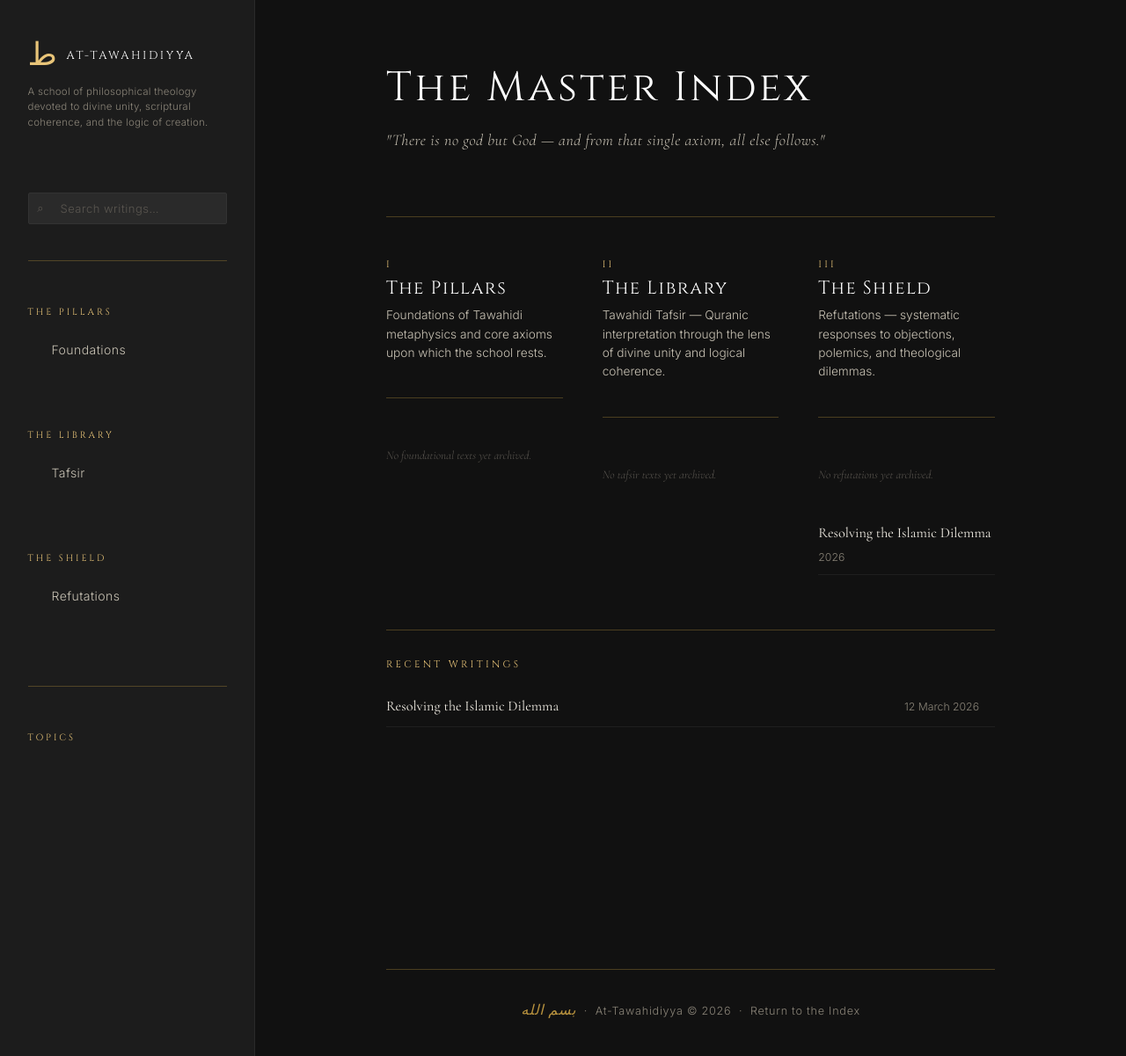
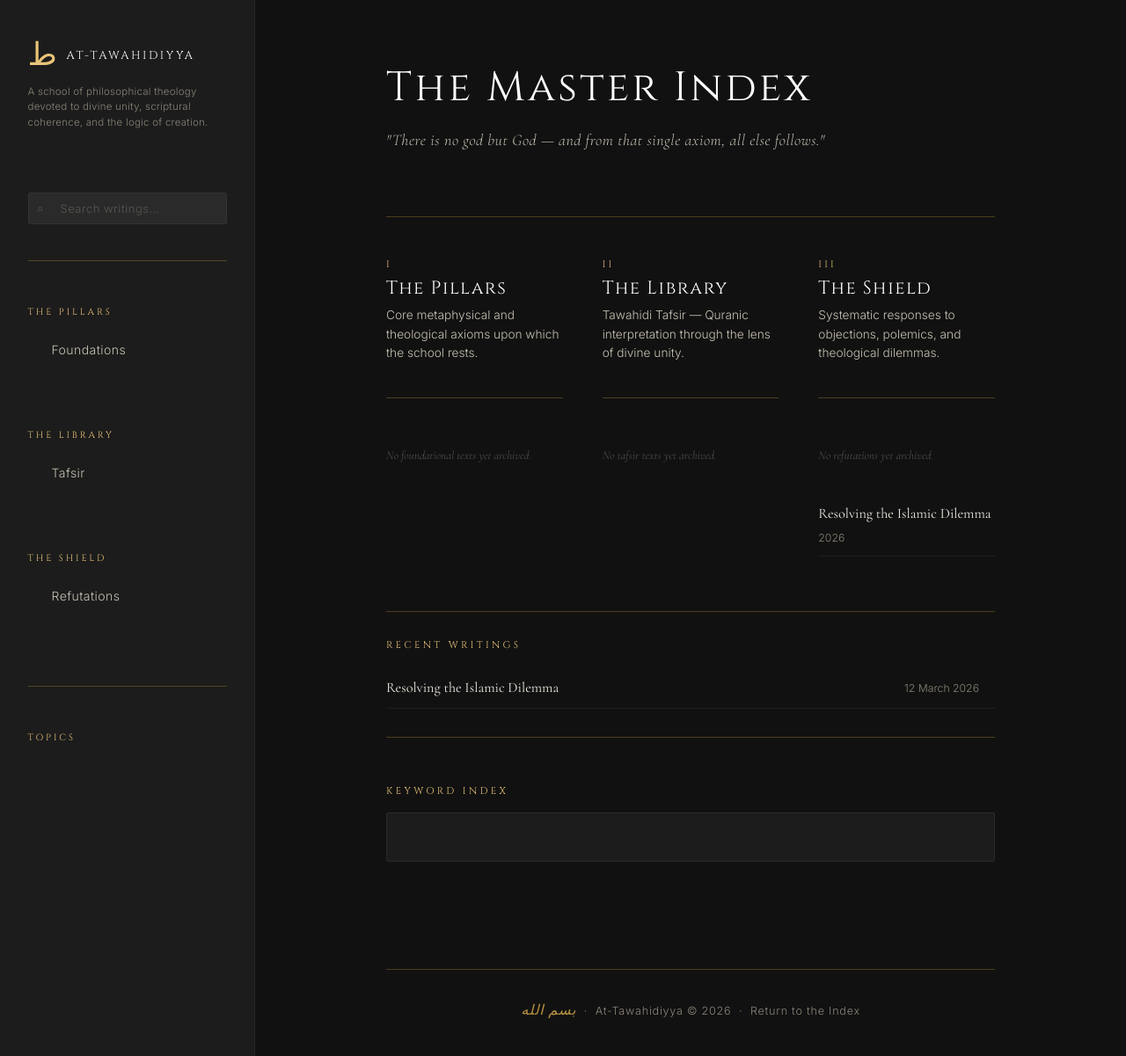
Before and after one commit to Tawhidi-Suleyman/Al-Tawhidiyya, a Jekyll site: the page built from index.md, in a window 1280 px wide and 1201 px high. Shown: the whole window at 88% size. Built offline with Jekyll 4.4.1, drawn with Linux system fonts in a browser that asks for light colours; comment, search, counter and statistics services are not loaded.

Commit message:
Update index.md

```diff
--- a/index.md
+++ b/index.md
@@ -14,12 +14,11 @@ title: "The Master Index"
 
 <div class="master-index">
 
-  <!-- COLUMN I: THE PILLARS -->
   <section class="index-column" id="foundations">
     <div class="column-header">
       <span class="column-numeral">I</span>
       <h2 class="column-title">The Pillars</h2>
-      <p class="column-subtitle">Foundations of Tawahidi metaphysics and core axioms upon which the school rests.</p>
+      <p class="column-subtitle">Core metaphysical and theological axioms upon which the school rests.</p>
     </div>
     <hr class="gold-rule" />
     <ul class="index-list">
@@ -32,25 +31,21 @@ title: "The Master Index"
       <li class="empty-notice">No foundational texts yet archived.</li>
       {% endfor %}
     </ul>
-    {% assign foundation_posts = site.categories.foundation %}
-    {% if foundation_posts.size > 0 %}
+    {% assign fp = site.categories.foundation %}
+    {% if fp.size > 0 %}
     <ul class="index-list">
-      {% for post in foundation_posts %}
-      <li>
-        <a href="{{ post.url | relative_url }}">{{ post.title }}</a>
-        <time>{{ post.date | date: "%Y" }}</time>
-      </li>
+      {% for post in fp %}
+      <li><a href="{{ post.url | relative_url }}">{{ post.title }}</a><time>{{ post.date | date: "%Y" }}</time></li>
       {% endfor %}
     </ul>
     {% endif %}
   </section>
 
-  <!-- COLUMN II: THE LIBRARY -->
   <section class="index-column" id="tafsir">
     <div class="column-header">
       <span class="column-numeral">II</span>
       <h2 class="column-title">The Library</h2>
-      <p class="column-subtitle">Tawahidi Tafsir — Quranic interpretation through the lens of divine unity and logical coherence.</p>
+      <p class="column-subtitle">Tawahidi Tafsir — Quranic interpretation through the lens of divine unity.</p>
     </div>
     <hr class="gold-rule" />
     <ul class="index-list">
@@ -63,25 +58,21 @@ title: "The Master Index"
       <li class="empty-notice">No tafsir texts yet archived.</li>
       {% endfor %}
     </ul>
-    {% assign tafsir_posts = site.categories.tafsir %}
-    {% if tafsir_posts.size > 0 %}
+    {% assign tp = site.categories.tafsir %}
+    {% if tp.size > 0 %}
     <ul class="index-list">
-      {% for post in tafsir_posts %}
-      <li>
-        <a href="{{ post.url | relative_url }}">{{ post.title }}</a>
-        <time>{{ post.date | date: "%Y" }}</time>
-      </li>
+      {% for post in tp %}
+      <li><a href="{{ post.url | relative_url }}">{{ post.title }}</a><time>{{ post.date | date: "%Y" }}</time></li>
       {% endfor %}
     </ul>
     {% endif %}
   </section>
 
-  <!-- COLUMN III: THE SHIELD -->
   <section class="index-column" id="refutations">
     <div class="column-header">
       <span class="column-numeral">III</span>
       <h2 class="column-title">The Shield</h2>
-      <p class="column-subtitle">Refutations — systematic responses to objections, polemics, and theological dilemmas.</p>
+      <p class="column-subtitle">Systematic responses to objections, polemics, and theological dilemmas.</p>
     </div>
     <hr class="gold-rule" />
     <ul class="index-list">
@@ -94,14 +85,11 @@ title: "The Master Index"
       <li class="empty-notice">No refutations yet archived.</li>
       {% endfor %}
     </ul>
-    {% assign refutation_posts = site.categories.refutation %}
-    {% if refutation_posts.size > 0 %}
+    {% assign rp = site.categories.refutation %}
+    {% if rp.size > 0 %}
     <ul class="index-list">
-      {% for post in refutation_posts %}
-      <li>
-        <a href="{{ post.url | relative_url }}">{{ post.title }}</a>
-        <time>{{ post.date | date: "%Y" }}</time>
-      </li>
+      {% for post in rp %}
+      <li><a href="{{ post.url | relative_url }}">{{ post.title }}</a><time>{{ post.date | date: "%Y" }}</time></li>
       {% endfor %}
     </ul>
     {% endif %}
@@ -120,11 +108,29 @@ title: "The Master Index"
       <a href="{{ post.url | relative_url }}">{{ post.title }}</a>
       <time datetime="{{ post.date | date_to_xmlschema }}">{{ post.date | date: "%d %B %Y" }}</time>
       {% if post.tags %}
-        <span class="inline-tags">
-          {% for tag in post.tags %}<span class="tag-inline">{{ tag }}</span>{% endfor %}
-        </span>
+      <span class="inline-tags">
+        {% for tag in post.tags %}<span class="tag-inline">{{ tag }}</span>{% endfor %}
+      </span>
       {% endif %}
     </li>
     {% endfor %}
   </ul>
 </section>
+
+<hr class="gold-rule" />
+
+<!-- KEYWORD INDEX -->
+<section class="keyword-index">
+  <h2 class="section-heading">Keyword Index</h2>
+  <div class="keyword-index-grid">
+    {% assign all_tags = "" | split: "" %}
+    {% for post in site.posts %}{% assign all_tags = all_tags | concat: post.tags %}{% endfor %}
+    {% for doc in site.foundations %}{% assign all_tags = all_tags | concat: doc.tags %}{% endfor %}
+    {% for doc in site.tafsir %}{% assign all_tags = all_tags | concat: doc.tags %}{% endfor %}
+    {% for doc in site.refutations %}{% assign all_tags = all_tags | concat: doc.tags %}{% endfor %}
+    {% assign all_tags = all_tags | uniq | sort %}
+    {% for tag in all_tags %}
+      <a href="{{ '/tags/' | append: tag | downcase | replace: ' ', '-' | relative_url }}" class="tag-pill">{{ tag }}</a>
+    {% endfor %}
+  </div>
+</section>
```
